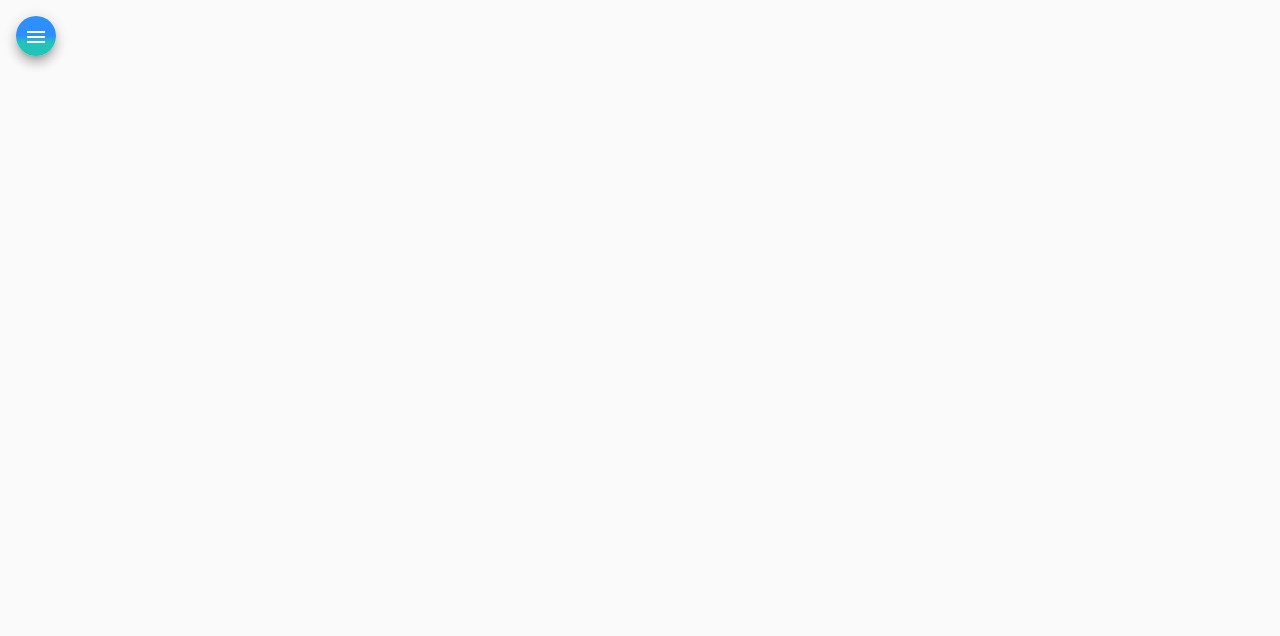
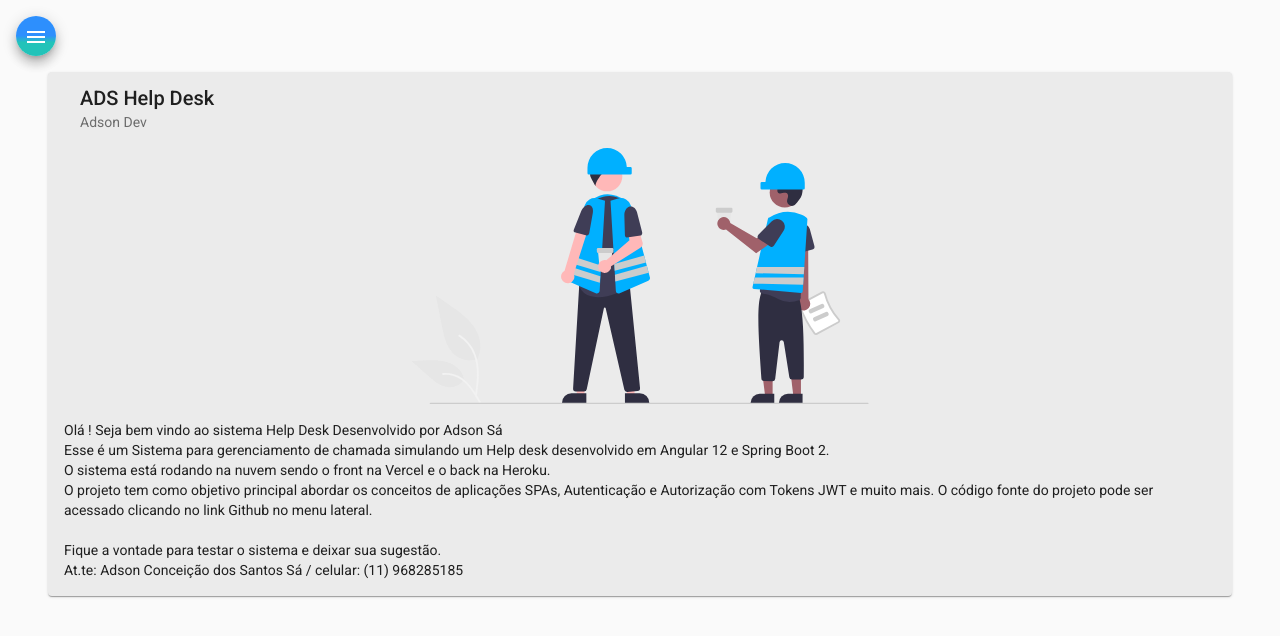
Before and after one commit to Adson-C/helpdek-front-Angular_12, an Angular app: page /home in a window 1280 px wide. Shown: the top 636 px of the page. Built offline with nearby package versions, Linux system fonts and the light colour scheme.

Commit message:
Componente HEADER criado

```diff
--- /dev/null
+++ b/src/app/Components/header/header.component.html
@@ -0,0 +1 @@
+<p>header works!</p>
--- /dev/null
+++ b/src/app/Components/header/header.component.ts
@@ -0,0 +1,15 @@
+import { Component, OnInit } from '@angular/core';
+
+@Component({
+  selector: 'app-header',
+  templateUrl: './header.component.html',
+  styleUrls: ['./header.component.css']
+})
+export class HeaderComponent implements OnInit {
+
+  constructor() { }
+
+  ngOnInit(): void {
+  }
+
+}
--- a/src/app/Components/home/home.component.css
+++ b/src/app/Components/home/home.component.css
@@ -0,0 +1,9 @@
+.card{
+    width: 90%;
+    margin: 1rem auto auto auto;
+    background-color: rgb(235, 235, 235);
+}
+
+img {
+    height: 16rem;
+}
--- a/src/app/Components/home/home.component.html
+++ b/src/app/Components/home/home.component.html
@@ -1 +1,20 @@
-<p>home works!</p>
+<mat-card class="card">
+    <mat-card-header>
+
+      <mat-card-title>ADS Help Desk</mat-card-title>
+      <mat-card-subtitle>Adson Dev</mat-card-subtitle>
+    </mat-card-header>
+    <img mat-card-image src="assets/img/home-image.svg" alt="Imagem Home Central de ajuda">
+    <mat-card-content>
+      <p>
+       Olá ! Seja bem vindo ao sistema Help Desk Desenvolvido por Adson Sá <br>
+       Esse é um Sistema para gerenciamento de chamada simulando um Help desk desenvolvido em Angular 12 e Spring Boot 2.
+       <br> O sistema está rodando na nuvem sendo o front na Vercel e o back na Heroku.<br />
+       O projeto tem como objetivo principal abordar os conceitos de aplicações SPAs, Autenticação e Autorização com
+       Tokens JWT e muito mais. O código fonte do projeto pode ser acessado clicando no link Github no menu lateral.
+       <br /><br /> Fique a vontade para testar o sistema e deixar sua sugestão.
+       <br /> At.te: Adson Conceição dos Santos Sá / celular: (11) 968285185
+
+      </p>
+    </mat-card-content>
+  </mat-card>
--- a/src/app/Components/nav/nav.component.html
+++ b/src/app/Components/nav/nav.component.html
@@ -2,7 +2,7 @@
     <mat-drawer #drawer class="sidenav" mode="side">
         <img src="assets/img/side-image.svg" alt="Imagem de navegação">
         <mat-nav-list class="nav-list">
-            <a mat-list-item routerLink="/">
+            <a mat-list-item routerLink="home">
                 <i class="material-icons">home</i>
                 Home
             </a>
@@ -29,6 +29,8 @@
       <button class="menu mat-elevation-z8" (click)="drawer.toggle()" mat-icon-button>
         <mat-icon>menu</mat-icon>
       </button>
+
+      <router-outlet></router-outlet>
     </div>
 
   </mat-drawer-container>
--- a/src/app/Components/nav/nav.component.ts
+++ b/src/app/Components/nav/nav.component.ts
@@ -1,4 +1,5 @@
 import { Component, OnInit } from '@angular/core';
+import { Router } from '@angular/router';
 
 @Component({
   selector: 'app-nav',
@@ -7,9 +8,10 @@ import { Component, OnInit } from '@angular/core';
 })
 export class NavComponent implements OnInit {
 
-  constructor() { }
+  constructor(private router: Router) { }
 
   ngOnInit(): void {
+    this.router.navigate(['home'])
   }
 
 }
--- a/src/app/app.module.ts
+++ b/src/app/app.module.ts
@@ -30,6 +30,7 @@ import { MatCardModule } from '@angular/material/card';
 // Componentes do projeto
 import { NavComponent } from './components/nav/nav.component';
 import { HomeComponent } from './components/home/home.component';
+import { HeaderComponent } from './components/header/header.component';
 
 
 
@@ -37,7 +38,8 @@ import { HomeComponent } from './components/home/home.component';
   declarations: [
     AppComponent,
     NavComponent,
-    HomeComponent
+    HomeComponent,
+    HeaderComponent
   ],
   imports: [
     BrowserModule,
```
Also changed, not shown: src/app/Components/header/header.component.css (added).
